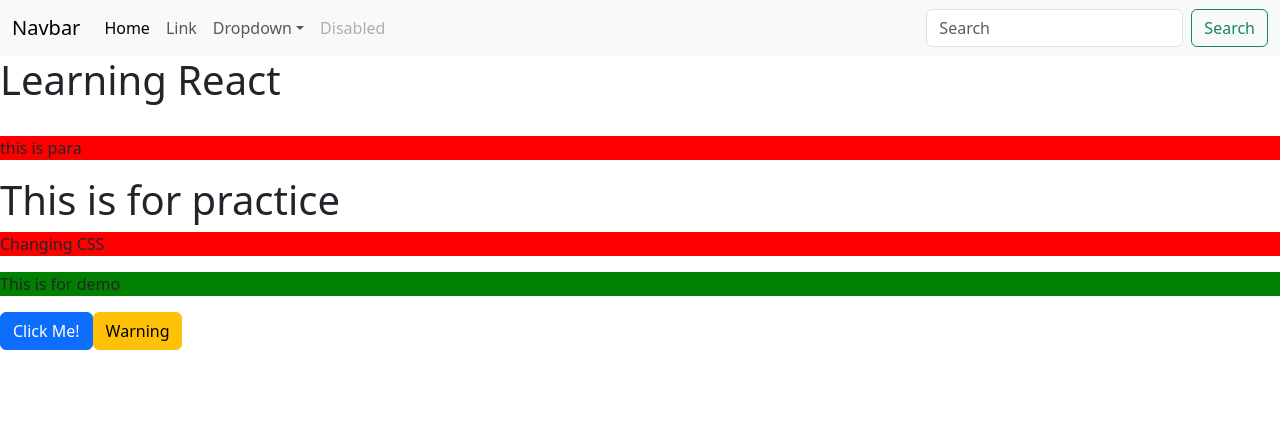
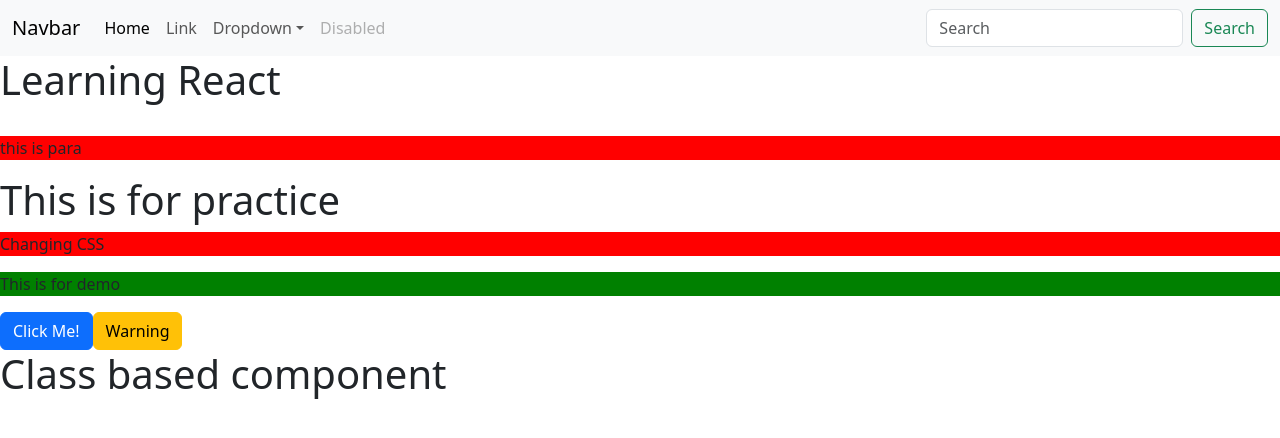
Before and after one commit to hts-hanzala/React-Files, a React (Create React App) app in the folder app1/: page / in a window 1280 px wide. Shown: the top 438 px of the page. Built offline with nearby package versions, Linux system fonts and the light colour scheme.

Commit message:
revision & state

```diff
--- a/app1/src/App.js
+++ b/app1/src/App.js
@@ -2,6 +2,7 @@ import "./App.css";
 import React from "react";
 import Pract from "./Components/Pract";
 import First from "./Components/First";
+import ClassBasedComponents from "./Components/ClassBasedComponents";
 
 function App() {
   return (
@@ -11,6 +12,7 @@ function App() {
       <br />
       <p>this is para</p>
       <Pract />
+      <ClassBasedComponents/>
     </>
   );
 }
--- /dev/null
+++ b/app1/src/Components/ClassBasedComponents.js
@@ -0,0 +1,15 @@
+import React, { Component } from 'react'
+
+export default class ClassBasedComponents extends Component {
+    constructor(){
+        super()
+        this.state = {counter:1}
+    }
+  render() {
+    return (
+      <div>
+        <h1>Class based component</h1>
+      </div>
+    )
+  }
+}
--- a/app1/src/Components/Pract.js
+++ b/app1/src/Components/Pract.js
@@ -6,6 +6,7 @@ import Button from 'react-bootstrap/Button'
 export default function Pract() {
     let a = 'car'
     const red = {"background-color":"red"}
+    // const [count, setCount] = useState(1);
   return (
     <div>
       <h1>This is for practice</h1>
```
Also changed, not shown: 2 other files (tests, documents, lock files or other folders).
